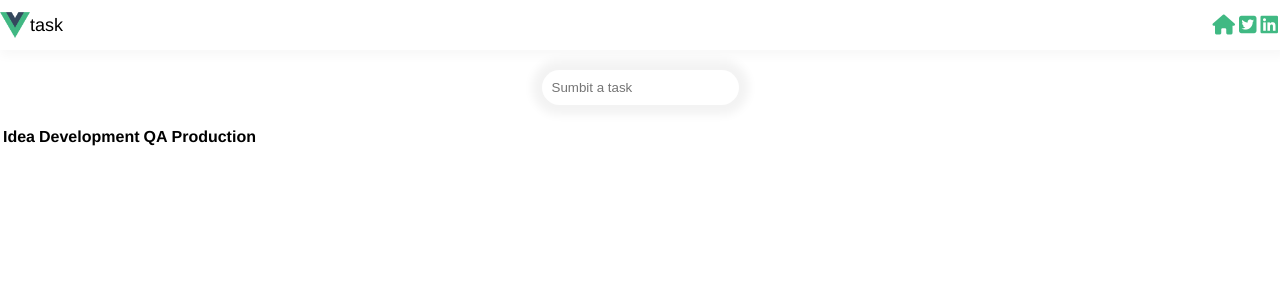
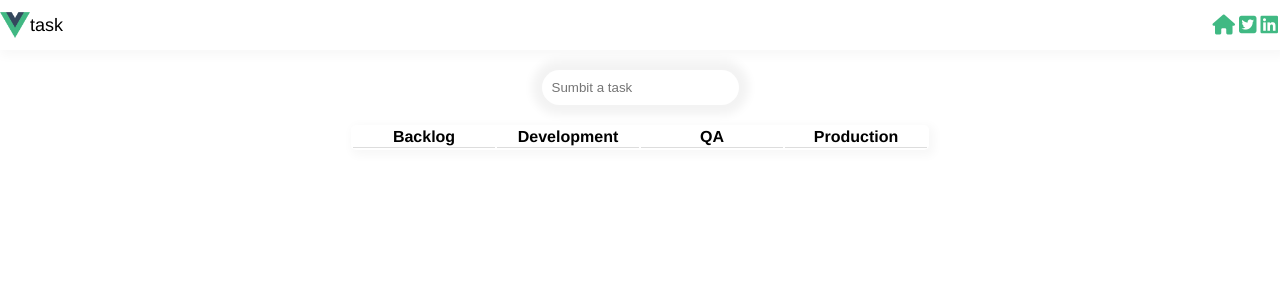
Before and after one commit to makinox/vtask, a Vue app: page / in a window 1280 px wide. Shown: the top 300 px of the page. Built offline with nearby package versions, Linux system fonts and the light colour scheme.

Commit message:
[IMPROVEMENT] Table improved

```diff
--- a/src/App.vue
+++ b/src/App.vue
@@ -1,7 +1,7 @@
 <template>
   <Nab />
   <Search v-on:handle-search="handleSearch" />
-  <Table :stages="['Idea', 'Development', 'QA', 'Production']" :state="state" />
+  <Table :stages="['Backlog', 'Development', 'QA', 'Production']" :state="state" />
 </template>
 
 <script>
--- a/src/components/Item/Item.vue
+++ b/src/components/Item/Item.vue
@@ -53,7 +53,7 @@ export default {
 
 <style scoped>
 span {
-  border: 1px #555555 solid;
+  border: 1px #dddddd solid;
   display: inline-block;
   border-radius: 5px;
   padding: 3px 10px;
--- a/src/components/Search/Search.vue
+++ b/src/components/Search/Search.vue
@@ -38,6 +38,7 @@ section {
 
 section input {
   box-shadow: 0 0 10px 10px rgba(0, 0, 0, 0.05);
+  transition: all 0.3s ease 0s;
   border-radius: 20px;
   padding: 10px;
   border: none;
--- a/src/components/Table/Table.vue
+++ b/src/components/Table/Table.vue
@@ -1,4 +1,5 @@
 <template>
+  <section>
     <table>
       <thead>
         <tr>
@@ -10,20 +11,29 @@
       <tbody>
         <tr v-for="(s, i) in state" :key="i">
           <td>
+            <div>
               <Item :element="s.stages === 'Idea' ? s : {name: '', stages: ''}" />
+            </div>
           </td>
           <td>
+            <div>
               <Item :element="s.stages === 'Development' ? s : {name: '', stages: ''}" />
+            </div>
           </td>
           <td>
+            <div>
               <Item :element="s.stages === 'QA' ? s : {name: '', stages: ''}" />
+            </div>
           </td>
           <td>
+            <div>
               <Item :element="s.stages === 'Production' ? s : {name: '', stages: ''}" />
+            </div>
           </td>
         </tr>
       </tbody>
     </table>
+  </section>
 </template>
 
 <script>
@@ -45,3 +55,27 @@ export default {
   methods: {},
 };
 </script>
+
+<style scoped>
+section {
+  justify-content: center;
+  display: flex;
+}
+
+section table {
+  box-shadow: 3px 3px 10px 3px rgba(0, 0, 0, 0.03);
+  background-color: #fff;
+  border-radius: 5px;
+}
+
+section table th {
+  border-bottom: 1px solid #dddddd;
+  min-width: 140px;
+}
+
+section table td div {
+  justify-content: center;
+  display: flex;
+  margin: 3px;
+}
+</style>
```
Lines whose indentation alone changed are shown as unchanged.
